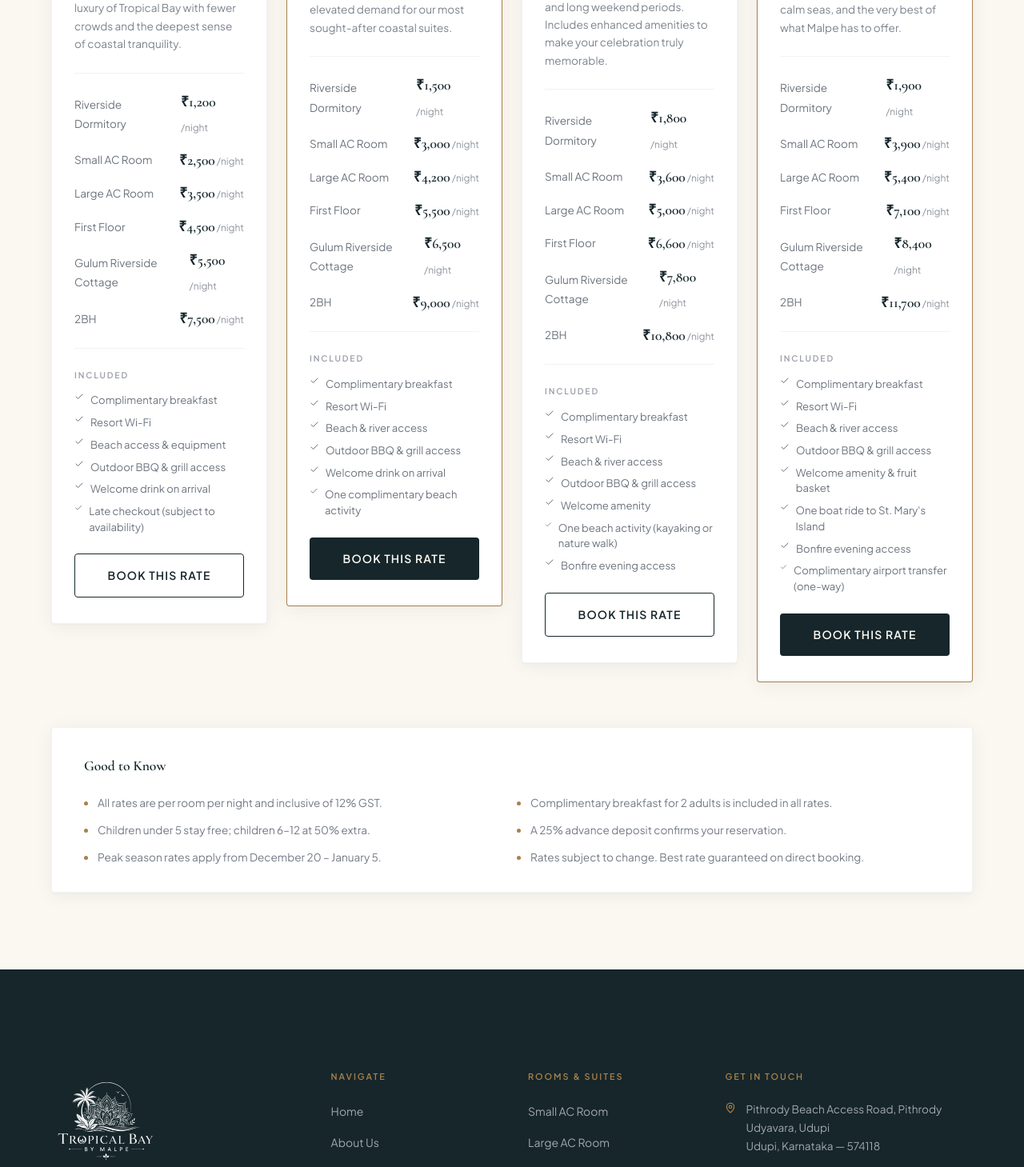
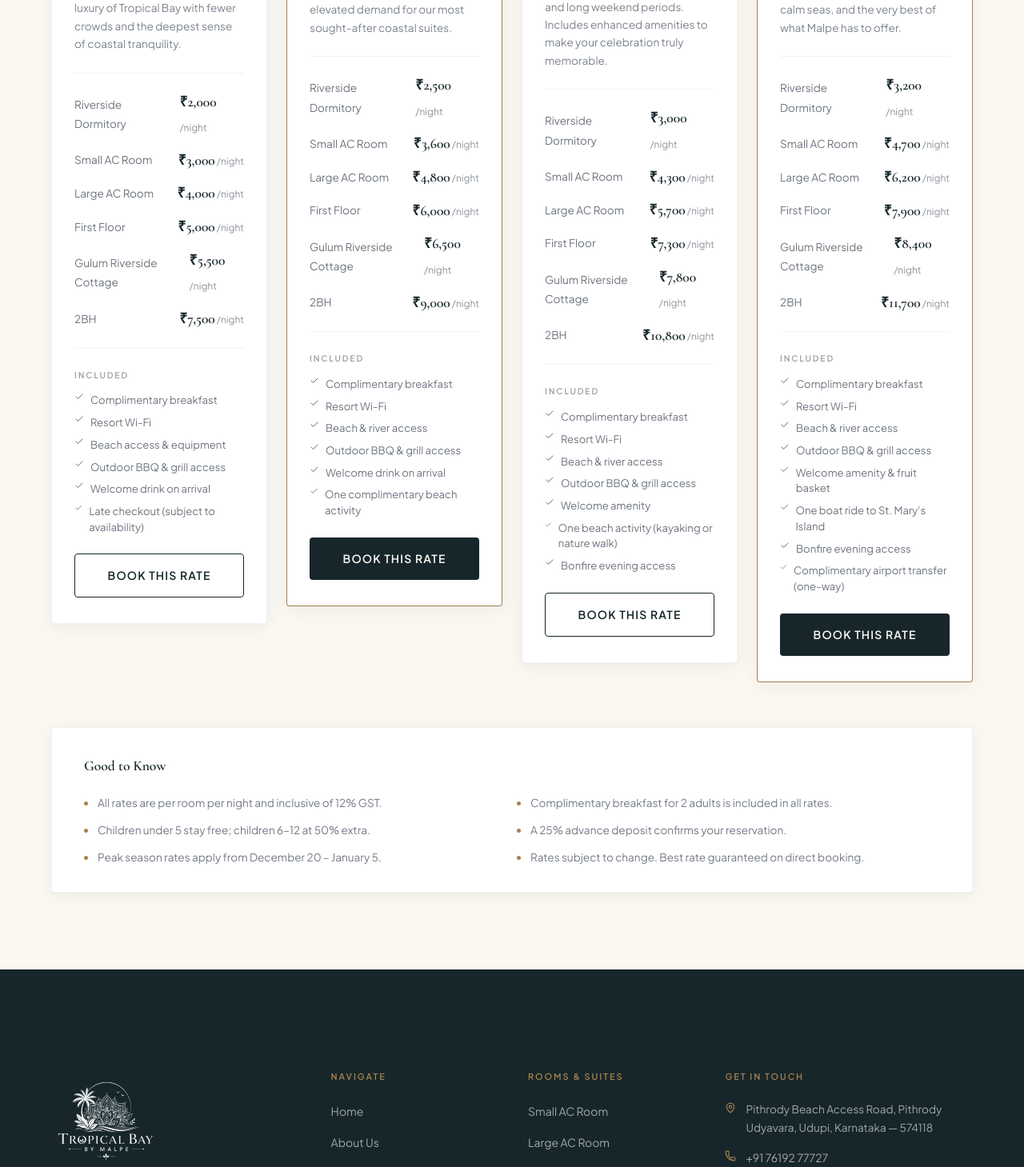
Before and after one commit to one-directory/Tropical-Bay-by-Malpe, a Next.js app: page /pricing in a window 1280 px wide. Shown: the part 900-2359 px from the top of the page at 80% size. Built offline with nearby package versions, Linux system fonts and the light colour scheme.

Commit message:
Social icons update

```diff
--- a/app/home/Hero.tsx
+++ b/app/home/Hero.tsx
@@ -4,6 +4,7 @@ import { useEffect, useRef } from "react";
 import Image from "next/image";
 import { siteConfig } from "@/lib/data/site";
 import { ExternalLink } from "lucide-react";
+import { BookingComIcon, AgodaIcon, AirbnbIcon } from "@/components/ui/SocialIcons";
 
 const HERO_DESKTOP_IMAGE = "/images/home/hero-desktop.webp";
 const HERO_MOBILE_IMAGE = "/images/home/hero-mobile.webp";
@@ -100,7 +101,7 @@ export default function Hero() {
                   rel="noopener noreferrer"
                   className="hero-ota-pill ota-booking"
                 >
-                  <span className="ota-icon-badge">B.</span>
+                  <BookingComIcon size={14} className="ota-svg-icon" />
                   <span>Booking.com</span>
                   <ExternalLink size={10} className="ota-ext-icon" />
                 </a>
@@ -111,7 +112,7 @@ export default function Hero() {
                   rel="noopener noreferrer"
                   className="hero-ota-pill ota-agoda"
                 >
-                  <span className="ota-icon-badge">a</span>
+                  <AgodaIcon size={14} className="ota-svg-icon" />
                   <span>Agoda</span>
                   <ExternalLink size={10} className="ota-ext-icon" />
                 </a>
@@ -122,7 +123,7 @@ export default function Hero() {
                   rel="noopener noreferrer"
                   className="hero-ota-pill ota-airbnb"
                 >
-                  <span className="ota-icon-badge">★</span>
+                  <AirbnbIcon size={14} className="ota-svg-icon" />
                   <span>Airbnb</span>
                   <ExternalLink size={10} className="ota-ext-icon" />
                 </a>
--- a/components/layout/Footer.tsx
+++ b/components/layout/Footer.tsx
@@ -10,6 +10,7 @@ import { InstagramIcon, FacebookIcon } from "@/components/ui/SocialIcons";
 
 const socialLinks = [
   { label: "Instagram", icon: InstagramIcon, href: siteConfig.socialLinks.instagram },
+  { label: "Facebook", icon: FacebookIcon, href: siteConfig.socialLinks.facebook },
 ];
 
 
@@ -184,13 +185,8 @@ export default function Footer() {
                   <MapPin size={14} className="footer-contact-icon" aria-hidden="true" />
 
                   <address className="footer-address">
-
                     {siteConfig.address.line1}<br />
-
-                    {siteConfig.address.line2}<br />
-
-                    {siteConfig.address.city}, {siteConfig.address.state} — {siteConfig.address.pin}
-
+                    {siteConfig.address.line2}, {siteConfig.address.city}, {siteConfig.address.state} — {siteConfig.address.pin}
                   </address>
 
                 </li>
--- a/components/ui/SocialIcons.tsx
+++ b/components/ui/SocialIcons.tsx
@@ -31,3 +31,52 @@ export function FacebookIcon({ size = 16 }: { size?: number }) {
     </svg>
   );
 }
+
+export function BookingComIcon({ size = 16, className }: { size?: number; className?: string }) {
+  return (
+    <svg
+      width={size}
+      height={size}
+      viewBox="0 0 24 24"
+      fill="currentColor"
+      className={className}
+      aria-hidden="true"
+    >
+      <path d="M2.5 3h19C22.88 3 24 4.12 24 5.5v13c0 1.38-1.12 2.5-2.5 2.5h-19C1.12 21 0 19.88 0 18.5v-13C0 4.12 1.12 3 2.5 3zm3.5 4v10h4.2c2.1 0 3.5-1.1 3.5-2.8 0-1.2-.7-2-1.7-2.4.8-.4 1.4-1.1 1.4-2.2 0-1.6-1.3-2.6-3.3-2.6H6zm2.5 2.1h1.5c.7 0 1.2.3 1.2.9 0 .6-.5.9-1.2.9H8.5V9.1zm0 3.6h1.7c.8 0 1.3.4 1.3 1 0 .6-.5 1-1.3 1H8.5v-2zM18 15.5c.8 0 1.5.7 1.5 1.5S18.8 18.5 18 18.5s-1.5-.7-1.5-1.5.7-1.5 1.5-1.5z" />
+    </svg>
+  );
+}
+
+export function AgodaIcon({ size = 16, className }: { size?: number; className?: string }) {
+  return (
+    <svg
+      width={size}
+      height={size}
+      viewBox="0 0 24 24"
+      fill="none"
+      className={className}
+      aria-hidden="true"
+    >
+      <circle cx="3.5" cy="12" r="2.5" fill="#7CB342" />
+      <circle cx="7.75" cy="7" r="2.5" fill="#E53935" />
+      <circle cx="12" cy="12" r="2.5" fill="#FB8C00" />
+      <circle cx="16.25" cy="7" r="2.5" fill="#1E88E5" />
+      <circle cx="20.5" cy="12" r="2.5" fill="#8E24AA" />
+    </svg>
+  );
+}
+
+export function AirbnbIcon({ size = 16, className }: { size?: number; className?: string }) {
+  return (
+    <svg
+      width={size}
+      height={size}
+      viewBox="0 0 24 24"
+      fill="currentColor"
+      className={className}
+      aria-hidden="true"
+    >
+      <path d="M12.001 18.275c-1.353-1.697-2.148-3.184-2.413-4.457-.263-1.027-.16-1.848.291-2.465.477-.71 1.188-1.056 2.121-1.056s1.643.345 2.12 1.063c.446.61.558 1.432.286 2.465-.291 1.298-1.085 2.785-2.412 4.458zm9.601 1.14c-.185 1.246-1.034 2.28-2.2 2.783-2.253.98-4.483-.583-6.392-2.704 3.157-3.951 3.74-7.028 2.385-9.018-.795-1.14-1.933-1.695-3.394-1.695-2.944 0-4.563 2.49-3.927 5.382.37 1.565 1.352 3.343 2.917 5.332-.98 1.085-1.91 1.856-2.732 2.333-.636.344-1.245.558-1.828.609-2.679.399-4.778-2.2-3.825-4.88.132-.345.395-.98.845-1.961l.025-.053c1.464-3.178 3.242-6.79 5.285-10.795l.053-.132.58-1.116c.45-.822.635-1.19 1.351-1.643.346-.21.77-.315 1.246-.315.954 0 1.698.558 2.016 1.007.158.239.345.557.582.953l.558 1.089.08.159c2.041 4.004 3.821 7.608 5.279 10.794l.026.025.533 1.22.318.764c.243.613.294 1.222.213 1.858zm1.22-2.39c-.186-.583-.505-1.271-.9-2.094v-.03c-1.889-4.006-3.642-7.608-5.307-10.844l-.111-.163C15.317 1.461 14.468 0 12.001 0c-2.44 0-3.476 1.695-4.535 3.898l-.081.16c-1.669 3.236-3.421 6.843-5.303 10.847v.053l-.559 1.22c-.21.504-.317.768-.345.847C-.172 20.74 2.611 24 5.98 24c.027 0 .132 0 .265-.027h.372c1.75-.213 3.554-1.325 5.384-3.317 1.829 1.989 3.635 3.104 5.382 3.317h.372c.133.027.239.027.265.027 3.37.003 6.152-3.261 4.802-6.975z" />
+    </svg>
+  );
+}
--- a/lib/data/pricing.ts
+++ b/lib/data/pricing.ts
@@ -8,10 +8,10 @@ export const pricingPlans: PricingPlan[] = [
     description:
       "Our best rates for mid-week escapes. Experience the full luxury of Tropical Bay with fewer crowds and the deepest sense of coastal tranquility.",
     rooms: [
-      { roomName: "Riverside Dormitory", price: 1200 },
-      { roomName: "Small AC Room", price: 2500 },
-      { roomName: "Large AC Room", price: 3500 },
-      { roomName: "First Floor", price: 4500 },
+      { roomName: "Riverside Dormitory", price: 2000 },
+      { roomName: "Small AC Room", price: 3000 },
+      { roomName: "Large AC Room", price: 4000 },
+      { roomName: "First Floor", price: 5000 },
       { roomName: "Gulum Riverside Cottage", price: 5500 },
       { roomName: "2BH", price: 7500 },
     ],
@@ -32,10 +32,10 @@ export const pricingPlans: PricingPlan[] = [
       "Escape the city for the weekend. Our weekend rates reflect the elevated demand for our most sought-after coastal suites.",
     badge: "Most Popular",
     rooms: [
-      { roomName: "Riverside Dormitory", price: 1500 },
-      { roomName: "Small AC Room", price: 3000 },
-      { roomName: "Large AC Room", price: 4200 },
-      { roomName: "First Floor", price: 5500 },
+      { roomName: "Riverside Dormitory", price: 2500 },
+      { roomName: "Small AC Room", price: 3600 },
+      { roomName: "Large AC Room", price: 4800 },
+      { roomName: "First Floor", price: 6000 },
       { roomName: "Gulum Riverside Cottage", price: 6500 },
       { roomName: "2BH", price: 9000 },
     ],
@@ -55,10 +55,10 @@ export const pricingPlans: PricingPlan[] = [
     description:
       "Available on national holidays and long weekend periods. Includes enhanced amenities to make your celebration truly memorable.",
     rooms: [
-      { roomName: "Riverside Dormitory", price: 1800 },
-      { roomName: "Small AC Room", price: 3600 },
-      { roomName: "Large AC Room", price: 5000 },
-      { roomName: "First Floor", price: 6600 },
+      { roomName: "Riverside Dormitory", price: 3000 },
+      { roomName: "Small AC Room", price: 4300 },
+      { roomName: "Large AC Room", price: 5700 },
+      { roomName: "First Floor", price: 7300 },
       { roomName: "Gulum Riverside Cottage", price: 7800 },
       { roomName: "2BH", price: 10800 },
     ],
@@ -80,10 +80,10 @@ export const pricingPlans: PricingPlan[] = [
       "Our prime season along the Karnataka coast. Bright skies, calm seas, and the very best of what Malpe has to offer.",
     badge: "Prime Season",
     rooms: [
-      { roomName: "Riverside Dormitory", price: 1900 },
-      { roomName: "Small AC Room", price: 3900 },
-      { roomName: "Large AC Room", price: 5400 },
-      { roomName: "First Floor", price: 7100 },
+      { roomName: "Riverside Dormitory", price: 3200 },
+      { roomName: "Small AC Room", price: 4700 },
+      { roomName: "Large AC Room", price: 6200 },
+      { roomName: "First Floor", price: 7900 },
       { roomName: "Gulum Riverside Cottage", price: 8400 },
       { roomName: "2BH", price: 11700 },
     ],
--- a/lib/data/rooms.ts
+++ b/lib/data/rooms.ts
@@ -12,8 +12,8 @@ export const rooms: Room[] = [
     occupancy: 3,
     beds: "1 Double Bed",
     view: "Riverside Garden View",
-    pricePerNight: 2500,
-    weekendPrice: 3000,
+    pricePerNight: 3000,
+    weekendPrice: 3600,
     images: [
       "/images/small ac room/small ac main.webp",
       "/images/small ac room/small ac 2.webp",
@@ -58,8 +58,8 @@ export const rooms: Room[] = [
     occupancy: 3,
     beds: "1 King Bed + 1 Single Bed",
     view: "River & Forest View",
-    pricePerNight: 3500,
-    weekendPrice: 4200,
+    pricePerNight: 4000,
+    weekendPrice: 4800,
     images: [
       "/images/large ac room/large ac main.webp",
       "/images/large ac room/large ac 1.webp",
@@ -104,8 +104,8 @@ export const rooms: Room[] = [
     occupancy: 2,
     beds: "1 King Bed",
     view: "Elevated River View",
-    pricePerNight: 4500,
-    weekendPrice: 5500,
+    pricePerNight: 5000,
+    weekendPrice: 6000,
     images: [
       "/images/first floor/1st floor main.webp",
       "/images/first floor/1st floor 1.webp",
@@ -242,8 +242,8 @@ export const rooms: Room[] = [
     occupancy: 15,
     beds: "15 Single Beds",
     view: "River View",
-    pricePerNight: 1200,
-    weekendPrice: 1500,
+    pricePerNight: 2000,
+    weekendPrice: 2500,
     images: [
       "/images/dorm/dorm main.webp",
       "/images/dorm/dorm 1.webp",
--- a/lib/data/site.ts
+++ b/lib/data/site.ts
@@ -71,14 +71,13 @@ export const siteConfig = {
   url: "https://www.tropicalbaymalpe.com",
   email: "stay@shoreindia.com",
   phones: [
-    { display: "+91 90354 30365", tel: "+919035430365" },
-    { display: "+91 73491 30365", tel: "+917349130365", whatsapp: true },
+    { display: "+91 76192 77727", tel: "+917619277727", whatsapp: true },
   ],
   whatsappMessage:
     "Hello! I'm interested in booking a stay at Tropical Bay by Malpe. Could you please share availability and rates?",
   address: {
     line1: "Pithrody Beach Access Road, Pithrody",
-    line2: "Udyavara, Udupi",
+    line2: "Udyavara",
     city: "Udupi",
     state: "Karnataka",
     pin: "574118",
@@ -93,6 +92,7 @@ export const siteConfig = {
   logo: "/images/logo/logowb.webp",
   socialLinks: {
     instagram: "https://www.instagram.com/tropical.malpe",
+    facebook: "https://www.facebook.com/shoreindia",
   },
   bookingPlatforms: {
     bookingCom: "https://www.booking.com/hotel/in/coral-reefs-of-malpe-udupi.html",
--- a/lib/seo/schemas.ts
+++ b/lib/seo/schemas.ts
@@ -42,7 +42,7 @@ export function getOrganizationSchema() {
     url: siteConfig.url,
     logo: `${siteConfig.url}${siteConfig.logo}`,
     email: siteConfig.email,
-    sameAs: [siteConfig.socialLinks.instagram],
+    sameAs: [siteConfig.socialLinks.instagram, siteConfig.socialLinks.facebook],
   };
 }
 
```
Also changed, not shown: app/contact/page.tsx (+11 -6 lines), app/home/Testimonials.tsx (line endings or trailing spaces).
